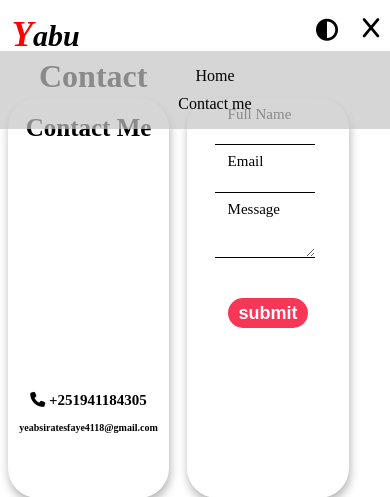
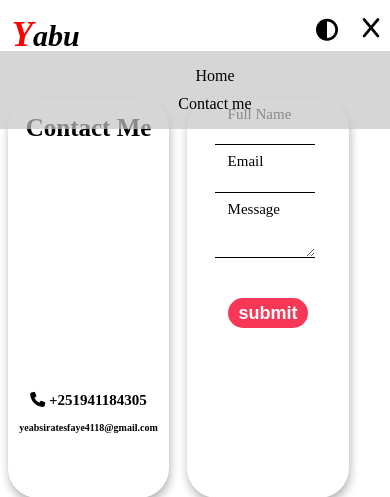
Before and after one commit to Yeabsiraty/my_website, a Flask app: page /contact in a window 390 px wide. Shown: the top 497 px of the page. Run offline with Flask 3, Linux system fonts and the light colour scheme; some libraries are stand-ins or nearby versions.

Commit message:
Update style.css

```diff
--- a/static/style.css
+++ b/static/style.css
@@ -566,7 +566,7 @@ a{
         color: var(--text-color);
     }
     .contact_text{
-        padding-top: 6%;
+        display: none;
     }
     .form_label{
         font-size: 15px;
```
